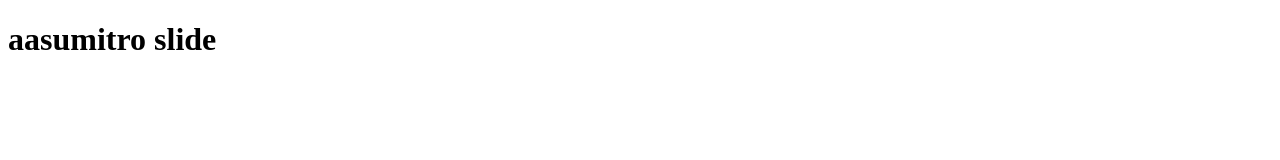
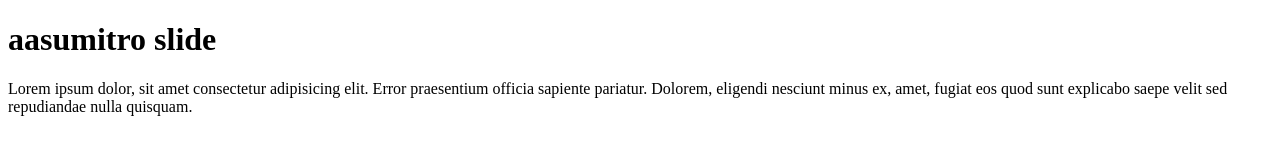
Before and after one commit to aasumitro/aasumitro.github.io, a plain HTML site: page index.html in a window 1280 px wide. Drawn offline with Linux system fonts and the light colour scheme.

Commit message:
just add a new paragraf

```diff
--- a/index.html
+++ b/index.html
@@ -8,5 +8,6 @@
 </head>
 <body>
     <h1>aasumitro slide</h1>
+    <p>Lorem ipsum dolor, sit amet consectetur adipisicing elit. Error praesentium officia sapiente pariatur. Dolorem, eligendi nesciunt minus ex, amet, fugiat eos quod sunt explicabo saepe velit sed repudiandae nulla quisquam.</p>
 </body>
 </html>
```
